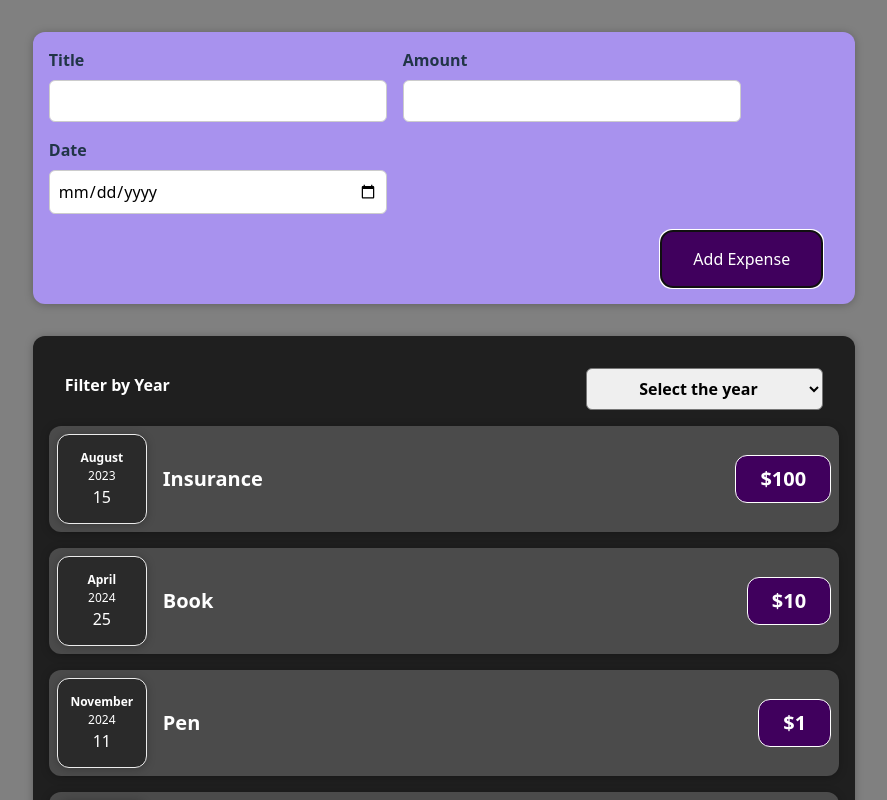
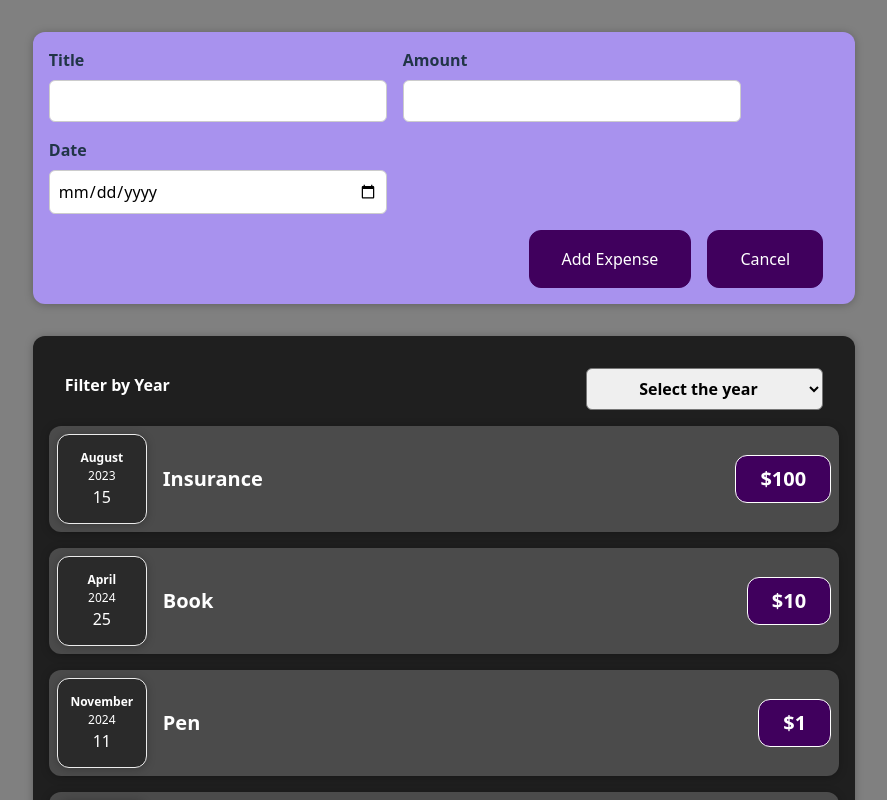
Before and after one commit to Ajay-1502/Learning-React, a React (Vite) app: page / in a window 1280 px wide. Both pictures are taken after a click on the button "Add Expense". Shown: the top 800 px of the page, without its empty margins (372-1259 px from the left). Built offline with nearby package versions, Linux system fonts and the light colour scheme.

Commit message:
Rendered expense form conditionally

```diff
--- a/src/components/New Expense/Expenseform.jsx
+++ b/src/components/New Expense/Expenseform.jsx
@@ -66,6 +66,9 @@
       </div>
       <div className="new-expense__actions">
         <button type="submit">Add Expense</button>
+        <button type="button" onClick={props.onCancel}>
+          Cancel
+        </button>
       </div>
     </form>
   );
--- a/src/components/New Expense/NewExpense.jsx
+++ b/src/components/New Expense/NewExpense.jsx
@@ -1,16 +1,33 @@
-import React from 'react';
+import React, { useState } from 'react';
 import Expenseform from './Expenseform';
 import './NewExpense.css';
 
 const NewExpense = (props) => {
+  const [isFormVisible, setIsFormVisible] = useState(false);
+
   const saveExpenseData = (data) => {
     const userExpenseObj = { id: Math.random().toString(), ...data };
     props.newexpense(userExpenseObj);
+    setIsFormVisible(false);
+  };
+
+  const showFormHandler = () => {
+    setIsFormVisible(true);
+  };
+
+  const hideFormHandler = () => {
+    setIsFormVisible(false);
   };
 
   return (
     <div className="new-expense">
-      <Expenseform onSaveExpenseData={saveExpenseData} />
+      {!isFormVisible && <button onClick={showFormHandler}>Add Expense</button>}
+      {isFormVisible && (
+        <Expenseform
+          onSaveExpenseData={saveExpenseData}
+          onCancel={hideFormHandler}
+        />
+      )}
     </div>
   );
 };
```
